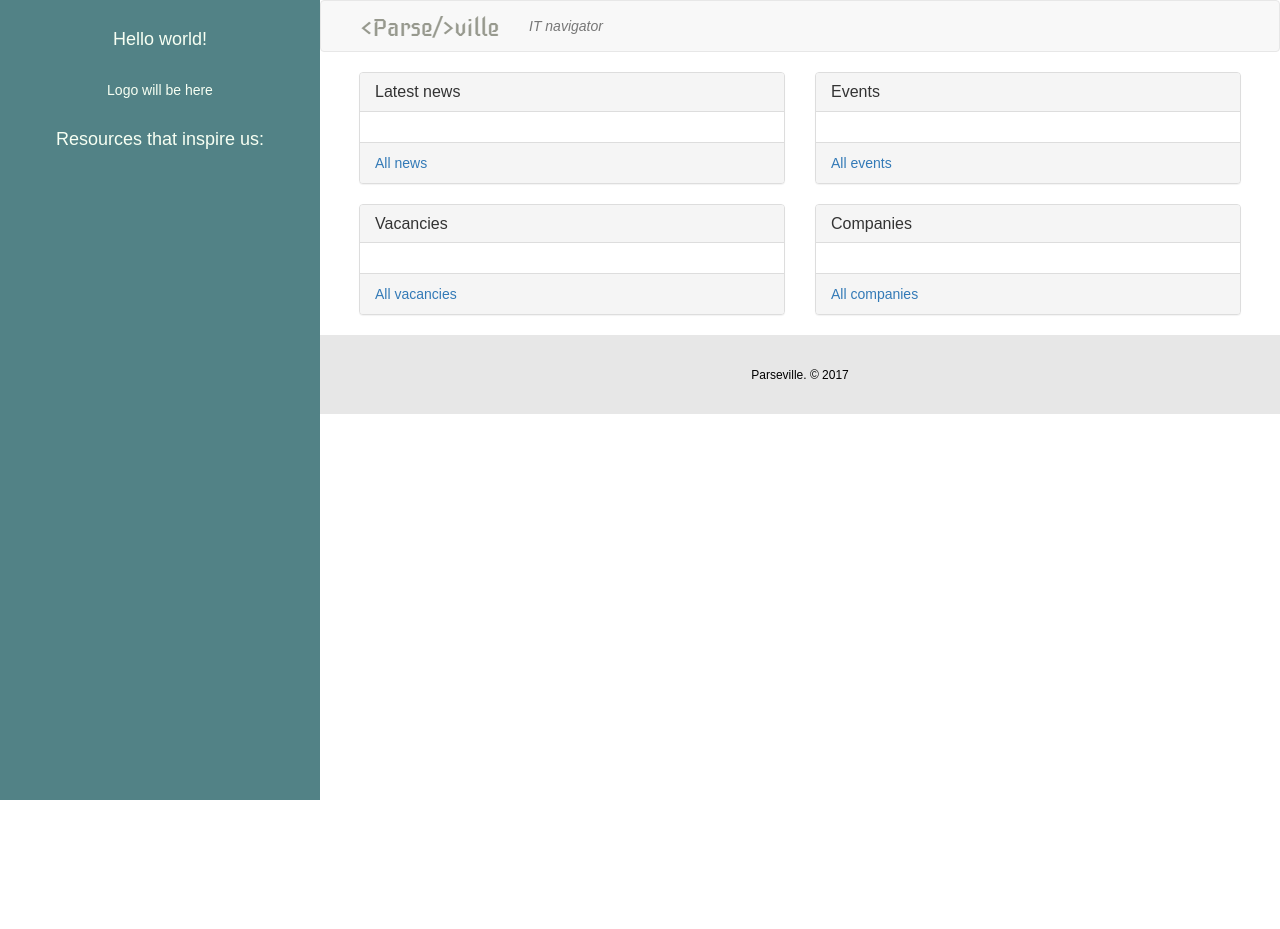
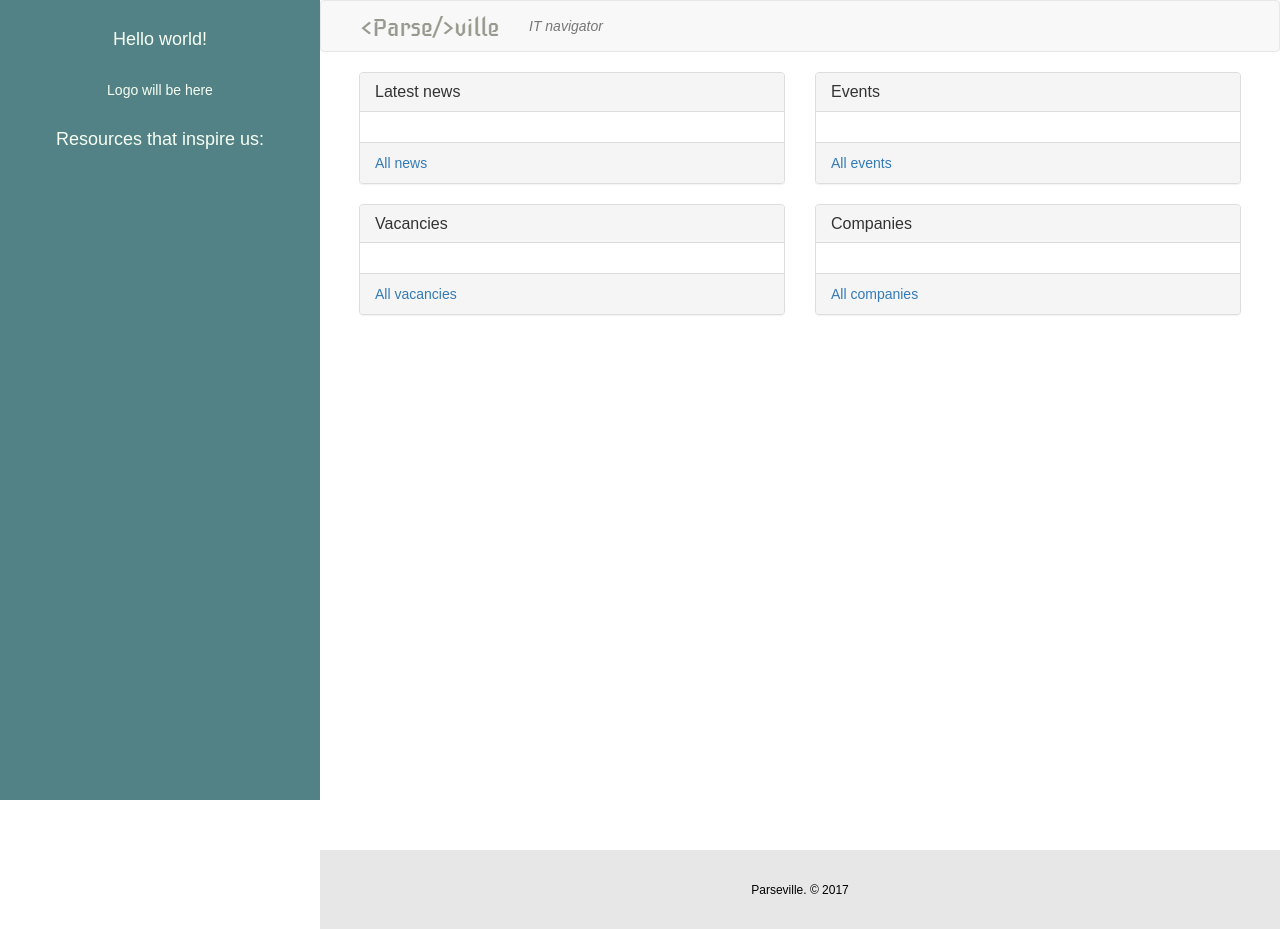
Before and after one commit to martynenko-e/Parseville, a Django app: page /index/ in a window 1280 px wide. Before the commit the page ends 800 px from the top, so only its background shows below. Run offline with Django 3.2, Linux system fonts and the light colour scheme; data that the repository does not hold is empty; some libraries are stand-ins or nearby versions.

Commit message:
added div.wrapper for sticking footer

```diff
--- a/src/parseville/management/parsers/leviNine.py
+++ b/src/parseville/management/parsers/leviNine.py
@@ -82,9 +82,11 @@ def parse_events(save):
                     event.a['href'], save)
                 if link:
                     # todo description is given with tags, get rid of tags
-                    description = link.find('div', class_='col-lg-8 col-md-7 content').find('p')
+                    description = link.find('div', class_='col-lg-8 col-md-7 content').find('p').text
+
+                    print u"%s" % description
                     # todo data has to be formated before saving
-                    # data = link.find('h6').text[6:]
+                    # date = link.find('h6').text[6:]
                     #if link.find('div', class_='text_exposed_show'):
                     #    office = link.find('div', class_='text_exposed_show').find('p')
                     #else:
--- a/src/static/css/marty.css
+++ b/src/static/css/marty.css
@@ -39,6 +39,11 @@ aside div h1 {
 aside div p {
     margin: 0 0 15px;
     font-size: .92em
+}
+
+.wrapper {
+    min-height: 100%;
+    margin-bottom: 50px;
 }
 
 .btn-group {
--- a/src/templates/base.html
+++ b/src/templates/base.html
@@ -26,6 +26,7 @@
 </head>
 <body>
 <main>
+    <div class="wrapper">
         <nav class="navbar navbar-default">
             <div class="psv-nav-padding">
                 <!-- Brand and toggle get grouped for better mobile display -->
@@ -53,7 +54,7 @@
         <div class="content">
             {% block content %}{% endblock %}
         </div>
-
+    </div>
     <footer id="footer">
         <div class="copyright-text">
             <p class="copyright-text-signature">Parseville. © 2017</p>
```
Lines whose indentation alone changed are shown as unchanged.
